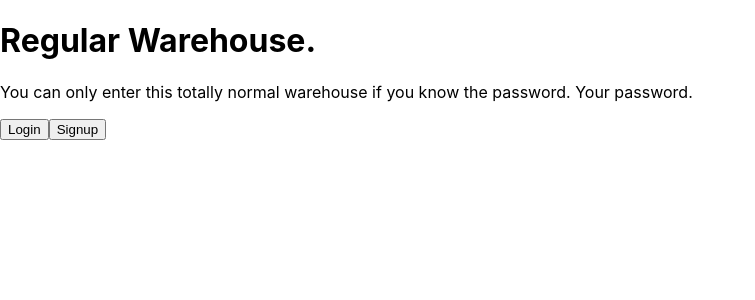
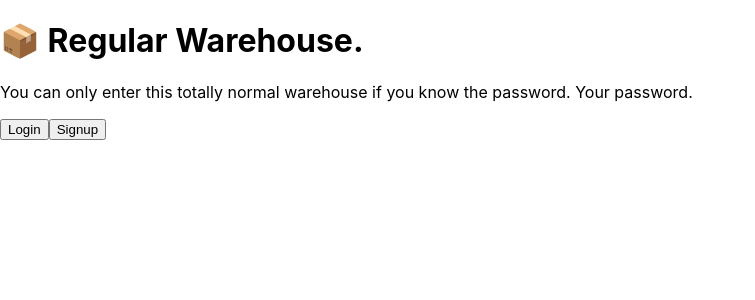
Before and after one commit to rrcampbell-exe/regular-warehouse, a React (Create React App) app in the folder client/: page / in a window 1280 px wide. Shown: the top 300 px of the page, without its empty margins (0-755 px from the left). Built offline with nearby package versions, Linux system fonts and the light colour scheme.

Commit message:
Minor style changes

```diff
--- a/client/src/pages/Home.js
+++ b/client/src/pages/Home.js
@@ -5,7 +5,7 @@ const Home = () => {
 
   return (
     <main>
-      <h1>Regular Warehouse.</h1>
+      <h1>📦 Regular Warehouse.</h1>
       <p>You can only enter this totally normal warehouse if you know the password. Your password.</p>
       <Link to="/login">
         <button>Login</button>
```
